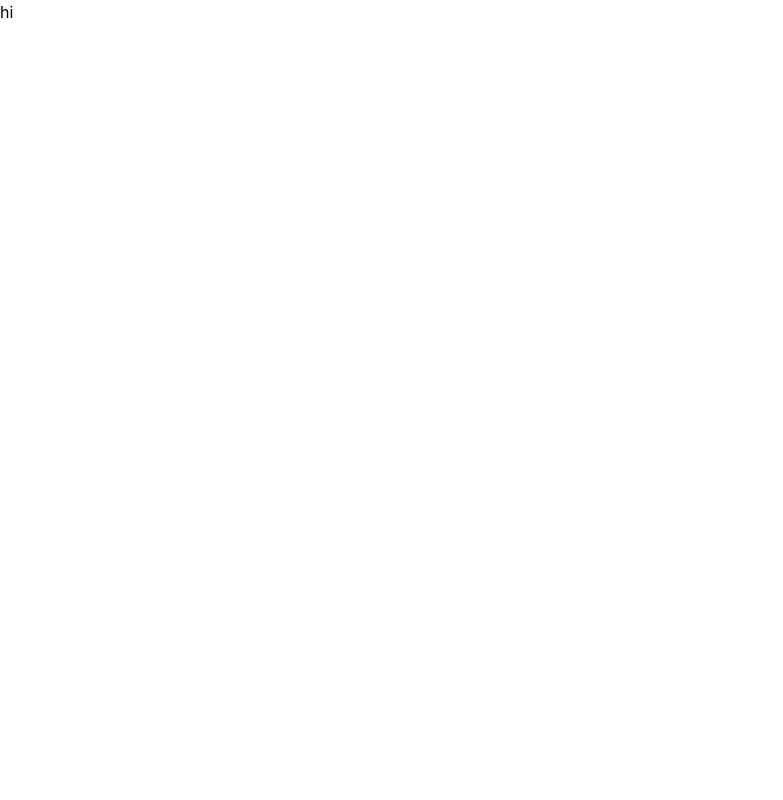
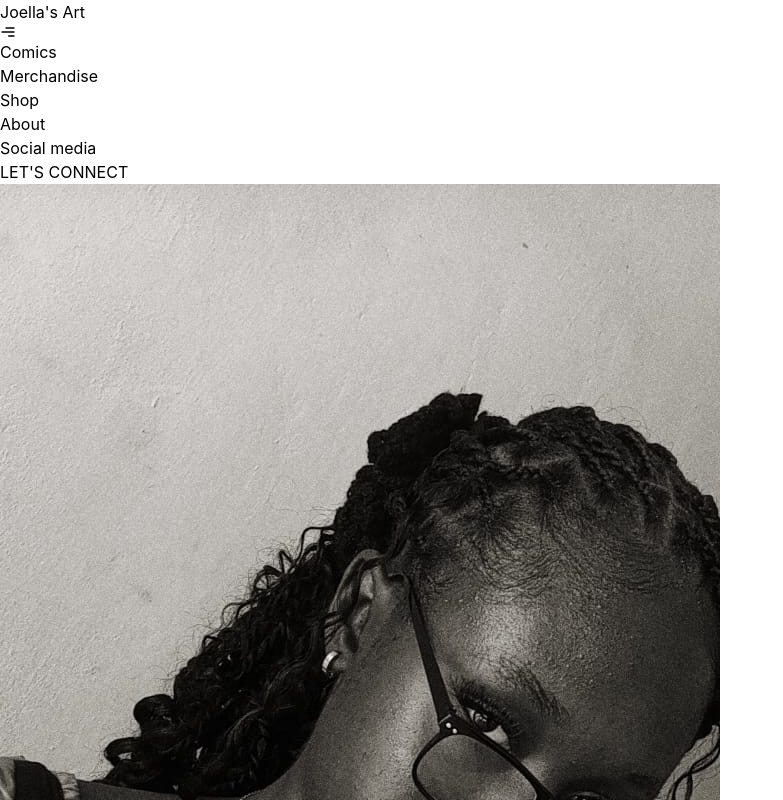
Before and after one commit to neducod/joanna, a React (Vite) app: page /socials in a window 1280 px wide. Shown: the top 800 px of the page, without its empty margins (0-783 px from the left). Built offline with nearby package versions, Linux system fonts and the light colour scheme.

Commit message:
done with react routing now i have started the social media page

```diff
--- a/package.json
+++ b/package.json
@@ -13,6 +13,7 @@
     "@tailwindcss/vite": "^4.3.3",
     "react": "^19.2.7",
     "react-dom": "^19.2.7",
+    "react-icons": "^5.7.0",
     "react-router-dom": "^7.18.1",
     "tailwindcss": "^4.3.3"
   },
--- a/src/components/Home.jsx
+++ b/src/components/Home.jsx
@@ -112,6 +112,7 @@ export default function Home() {
                 <path d="M 41 33 Q 45 36 45 33" stroke="#000" strokeWidth="2.5" fill="none" strokeLinecap="round" />
                 <path d="M 55 33 Q 55 36 59 33" stroke="#000" strokeWidth="2.5" fill="none" strokeLinecap="round" />
               </svg>
+
             )
         },
         {
--- a/src/components/Socials.jsx
+++ b/src/components/Socials.jsx
@@ -1,11 +1,39 @@
 import React from 'react';
-// import './App.css'
+// import SocialMediaHero from 'joan-portfolio/src/assets/socialmedia.jpeg'
+import SocialHero from '../assets/socialmedia.jpeg'
 
-
+import { CgMenuRight } from "react-icons/cg";
 
 function Home() {
     return (
         <>
+            <nav>
+                <div>
+                    <h1>Joella's Art</h1>
+                </div>
+                <div>
+                    <div>
+                        <CgMenuRight />
+                    </div>
+                    <div>
+                        {/* on desktop */}
+                        <ul>
+                            <li>Comics</li>
+                            <li>Merchandise</li>
+                            <li>Shop</li>
+                            <li>About</li>
+                            <li>Social media</li>
+                        </ul>
+                    </div>
+                </div>
+            </nav>
+
+            <section>
+                {/* THIS WOULD BE MY HERO SECTION */}
+                <h2>LET'S CONNECT</h2>
+                <img src={SocialHero} alt="" />
+                <p>Joella's Art</p>
+            </section>
         <h1>hi</h1>
         </>
     )
```
Also changed, not shown: src/assets/socialmedia.jpeg (added), 1 other file (tests, documents, lock files or other folders).
